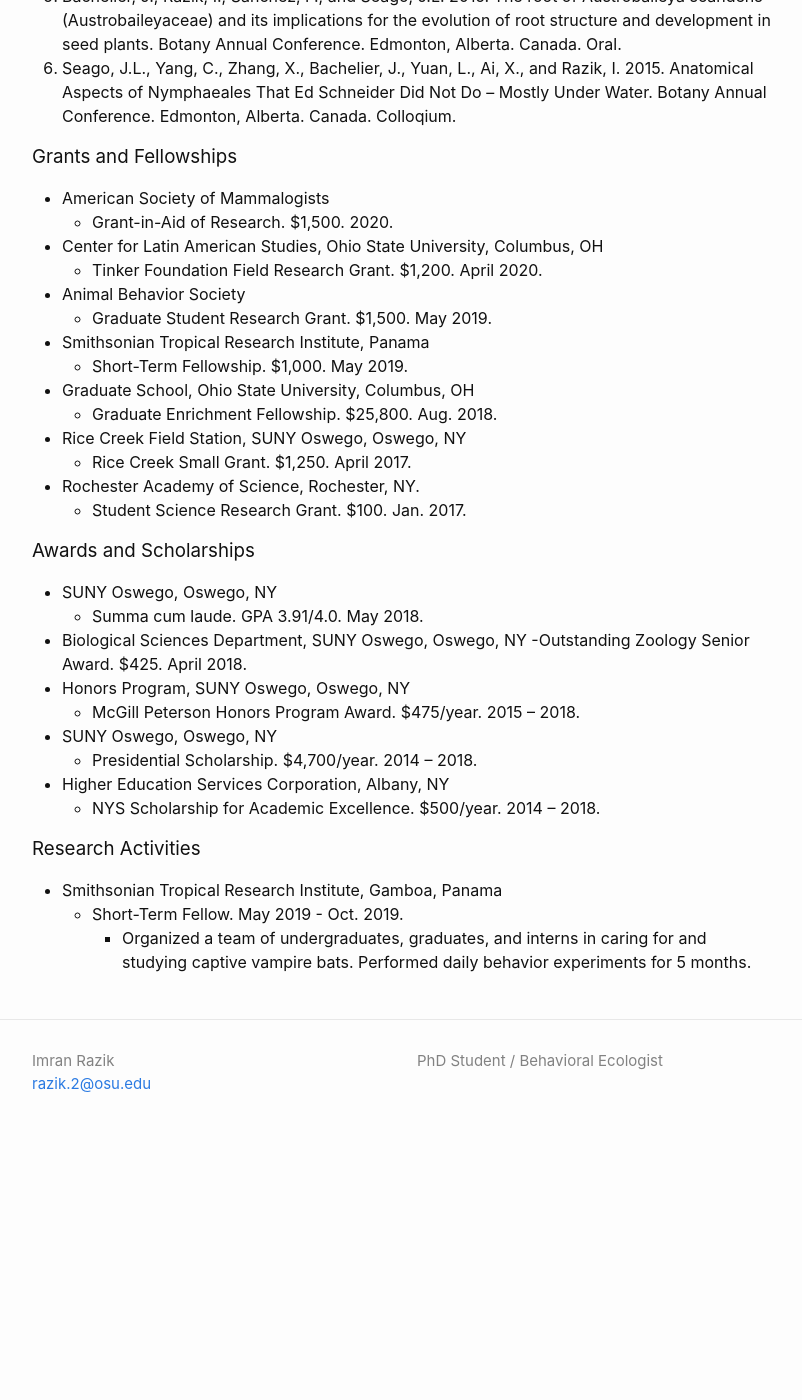
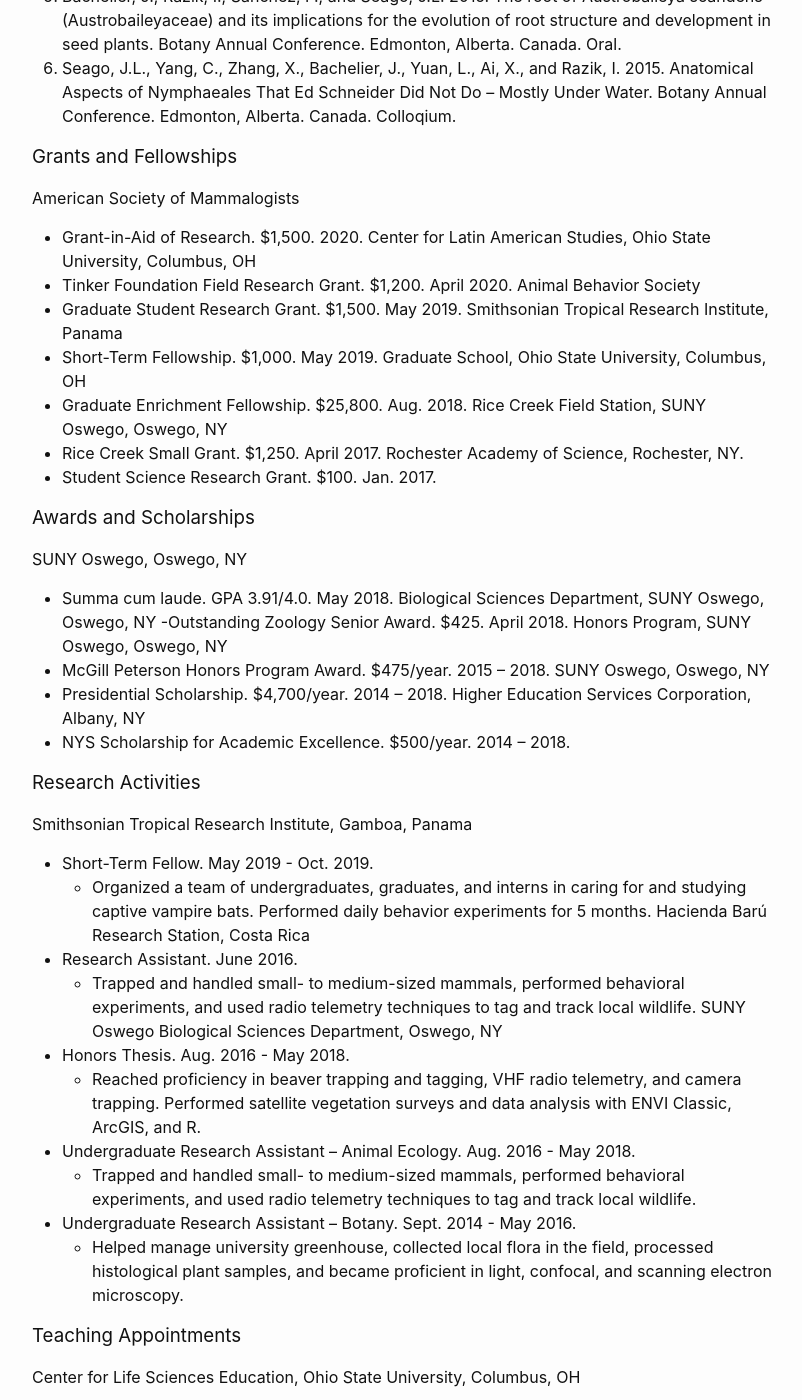
Before and after one commit to imranrazik/imranrazik.github.io, a Jekyll site: the page built from CV.md, in a window 1280 px wide and 1400 px high, scrolled down 1418 px. Shown: the whole window, without its empty margins (238-1040 px from the left). Built offline with Jekyll 4.4.1, drawn with Linux system fonts in a browser that asks for light colours; our own code applies the rules of GitHub Pages for plain Markdown files; before the commit the page ends 2573 px from its top, so only the background shows below that; some of the changed text lies outside the part shown.

Commit message:
Update CV.md

```diff
--- a/CV.md
+++ b/CV.md
@@ -38,34 +38,64 @@
 6. Seago, J.L., Yang, C., Zhang, X., Bachelier, J., Yuan, L., Ai, X., and Razik, I. 2015. Anatomical Aspects of Nymphaeales That Ed Schneider Did Not Do – Mostly Under Water. Botany Annual Conference. Edmonton, Alberta. Canada. Colloqium.
 
 ### Grants and Fellowships
-- American Society of Mammalogists
-  - Grant-in-Aid of Research. $1,500. 2020.
-- Center for Latin American Studies, Ohio State University, Columbus, OH
-  - Tinker Foundation Field Research Grant. $1,200. April 2020.
-- Animal Behavior Society
-  - Graduate Student Research Grant. $1,500. May 2019.
-- Smithsonian Tropical Research Institute, Panama
-  - Short-Term Fellowship. $1,000. May 2019.
-- Graduate School, Ohio State University, Columbus, OH
-  - Graduate Enrichment Fellowship. $25,800. Aug. 2018.
-- Rice Creek Field Station, SUNY Oswego, Oswego, NY
-  - Rice Creek Small Grant. $1,250. April 2017.
-- Rochester Academy of Science, Rochester, NY.
-  - Student Science Research Grant. $100. Jan. 2017.
+American Society of Mammalogists
+ - Grant-in-Aid of Research. $1,500. 2020.
+Center for Latin American Studies, Ohio State University, Columbus, OH
+ - Tinker Foundation Field Research Grant. $1,200. April 2020.
+Animal Behavior Society
+ - Graduate Student Research Grant. $1,500. May 2019.
+Smithsonian Tropical Research Institute, Panama
+ - Short-Term Fellowship. $1,000. May 2019.
+Graduate School, Ohio State University, Columbus, OH
+ - Graduate Enrichment Fellowship. $25,800. Aug. 2018.
+Rice Creek Field Station, SUNY Oswego, Oswego, NY
+ - Rice Creek Small Grant. $1,250. April 2017.
+Rochester Academy of Science, Rochester, NY.
+ - Student Science Research Grant. $100. Jan. 2017.
 
 ### Awards and Scholarships
-- SUNY Oswego, Oswego, NY
-  - Summa cum laude. GPA 3.91/4.0. May 2018.
-- Biological Sciences Department, SUNY Oswego, Oswego, NY
-  -Outstanding Zoology Senior Award. $425. April 2018.
-- Honors Program, SUNY Oswego, Oswego, NY
-  - McGill Peterson Honors Program Award. $475/year. 2015 – 2018.
-- SUNY Oswego, Oswego, NY
-  - Presidential Scholarship. $4,700/year. 2014 – 2018.
-- Higher Education Services Corporation, Albany, NY
-  - NYS Scholarship for Academic Excellence. $500/year. 2014 – 2018.
+SUNY Oswego, Oswego, NY
+ - Summa cum laude. GPA 3.91/4.0. May 2018.
+Biological Sciences Department, SUNY Oswego, Oswego, NY
+ -Outstanding Zoology Senior Award. $425. April 2018.
+Honors Program, SUNY Oswego, Oswego, NY
+ - McGill Peterson Honors Program Award. $475/year. 2015 – 2018.
+SUNY Oswego, Oswego, NY
+ - Presidential Scholarship. $4,700/year. 2014 – 2018.
+Higher Education Services Corporation, Albany, NY
+ - NYS Scholarship for Academic Excellence. $500/year. 2014 – 2018.
 
 ### Research Activities
-- Smithsonian Tropical Research Institute, Gamboa, Panama
-  - Short-Term Fellow. May 2019 - Oct. 2019.
-    - Organized a team of undergraduates, graduates, and interns in caring for and studying captive vampire bats. Performed daily behavior experiments for 5 months.
+Smithsonian Tropical Research Institute, Gamboa, Panama
+ - Short-Term Fellow. May 2019 - Oct. 2019.
+   - Organized a team of undergraduates, graduates, and interns in caring for and studying captive vampire bats. Performed daily behavior experiments for 5 months.
+Hacienda Barú Research Station, Costa Rica
+ - Research Assistant. June 2016.
+   - Trapped and handled small- to medium-sized mammals, performed behavioral experiments, and used radio telemetry techniques to tag and track local wildlife.
+SUNY Oswego Biological Sciences Department, Oswego, NY
+ - Honors Thesis. Aug. 2016 - May 2018.
+   - Reached proficiency in beaver trapping and tagging, VHF radio telemetry, and camera trapping. Performed satellite vegetation surveys and data analysis with ENVI Classic, ArcGIS, and R.
+  - Undergraduate Research Assistant – Animal Ecology. Aug. 2016 - May 2018.
+    - Trapped and handled small- to medium-sized mammals, performed behavioral experiments, and used radio telemetry techniques to tag and track local wildlife.
+  - Undergraduate Research Assistant – Botany. Sept. 2014 - May 2016.
+    - Helped manage university greenhouse, collected local flora in the field, processed histological plant samples, and became proficient in light, confocal, and scanning electron microscopy.
+
+### Teaching Appointments
+Center for Life Sciences Education, Ohio State University, Columbus, OH
+ - Graduate Teaching Associate: Human Biology (SP 2020)
+SUNY Oswego Biological Sciences Department, Oswego, NY
+ - Undergraduate Teaching Assistant: Mammalogy (AU 2016, AU 2017)
+
+### Outreach and Public Service
+Smithsonian Tropical Research Institute, Gamboa, Panama
+- Donor visits (3). Summer 2019.
+- Bat Night (5). June 2019 - Oct. 2019.
+Museum of Biological Diversity, The Ohio State University, Columbus, OH
+- Open House. March 2019.
+Rice Creek Field Station, SUNY Oswego, Oswego, NY
+- STEP Program - LeMoyne College Rice Creek/Planetarium Visit. March 2018.
+
+### Professional Memberships
+North American Society for Bat Research. 2016 – Present. <br/>
+Animal Behavior Society. 2018 – Present. <br/>
+American Society of Mammalogists. 2020 – Present.
```
